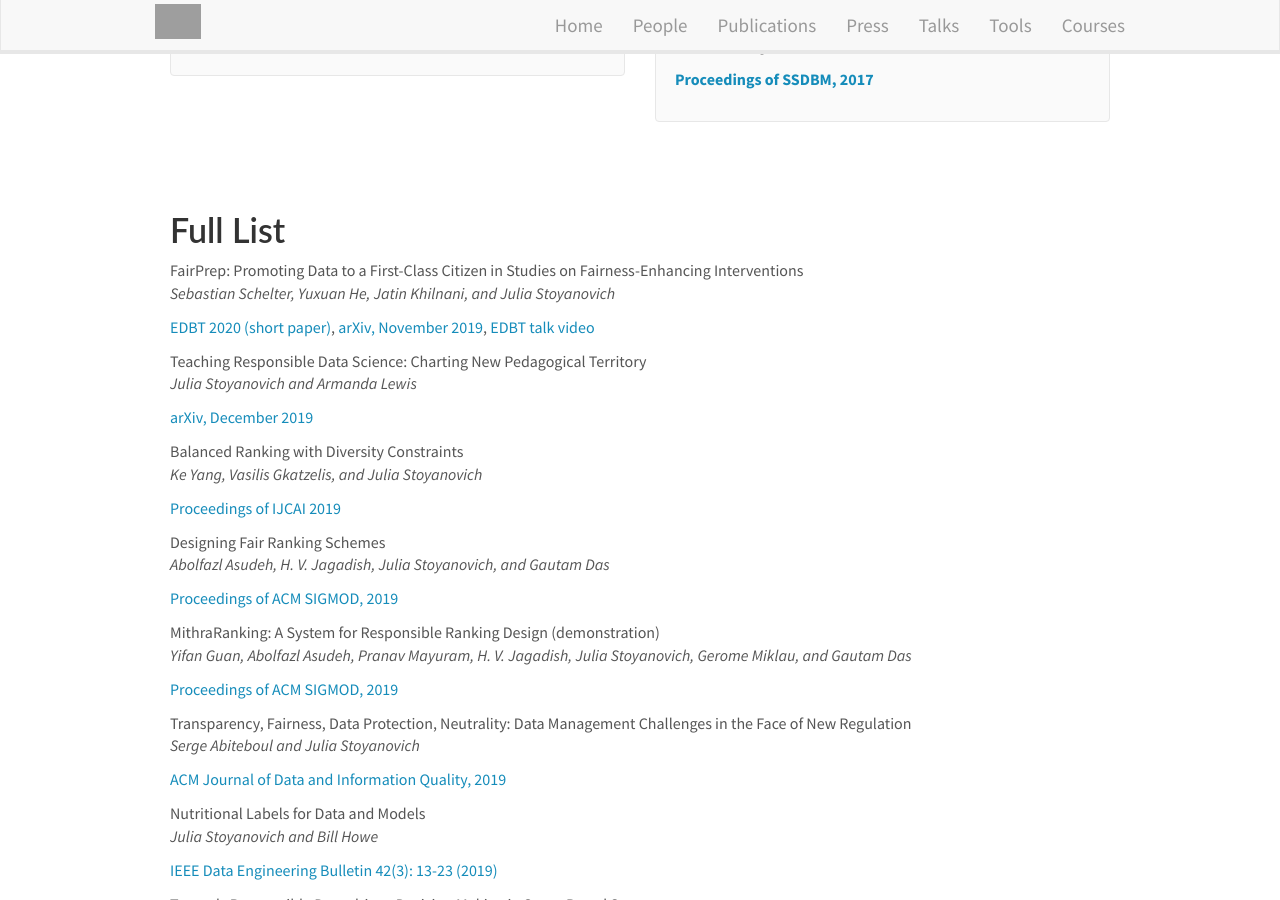
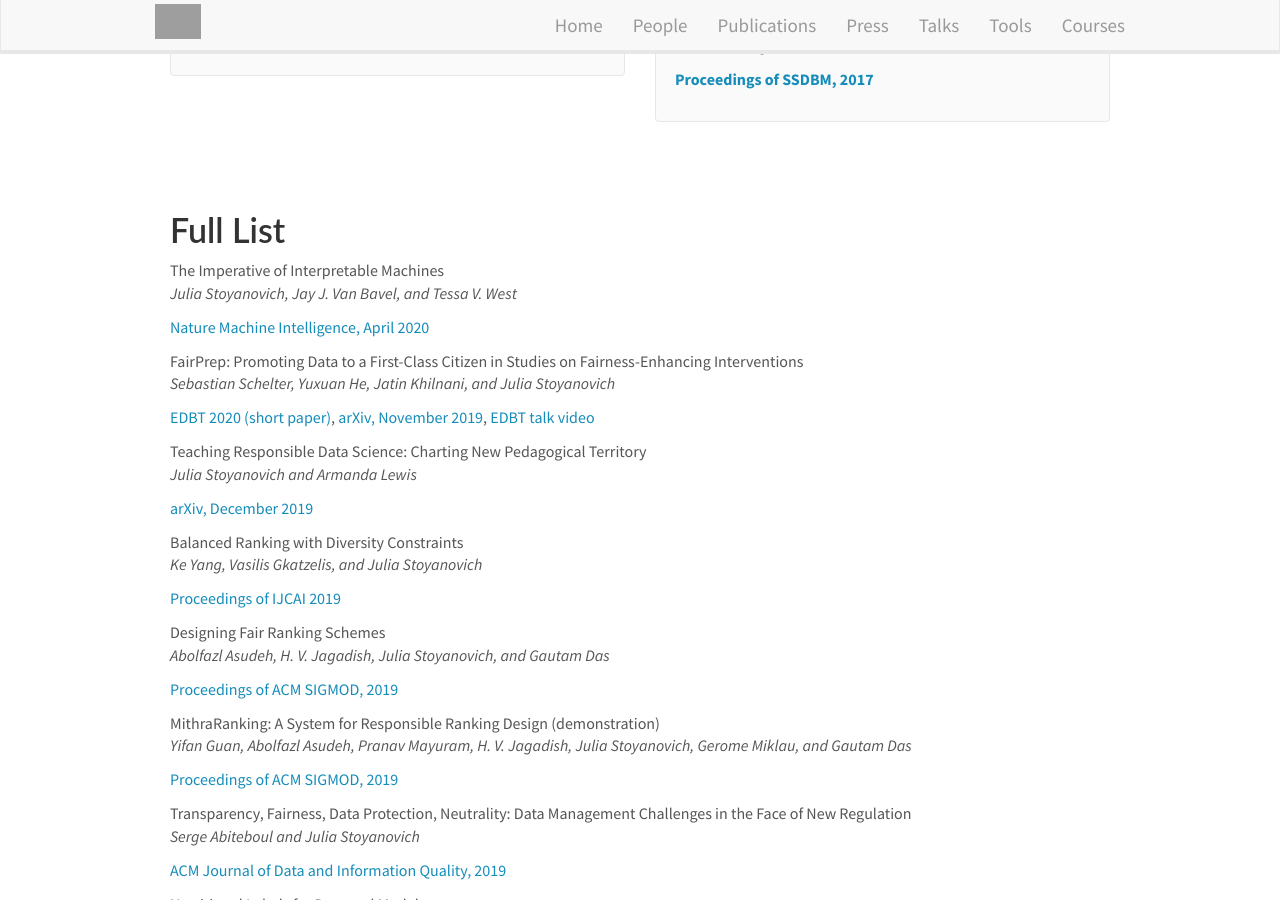
Before and after one commit to DataResponsibly/DataResponsibly.github.io, a Jekyll site: the page built from _pages/publications.md, in a window 1280 px wide and 900 px high, scrolled down 847 px. Built offline with Jekyll 4.4.1, drawn with Linux system fonts in a browser that asks for light colours; nearby versions of some CDN libraries; grey boxes are pictures that could not be loaded.

Commit message:
Update publications.yml

```diff
--- a/_data/publications.yml
+++ b/_data/publications.yml
@@ -1,3 +1,10 @@
+- title: "The Imperative of Interpretable Machines"
+  authors: Julia Stoyanovich, Jay J. Van Bavel, and Tessa V. West
+  number_link: 1
+  link:
+    url: https://www.nature.com/articles/s42256-020-0171-8
+    display:  "Nature Machine Intelligence, April 2020"
+
 - title: "FairPrep: Promoting Data to a First-Class Citizen in Studies on Fairness-Enhancing Interventions"
   authors: Sebastian Schelter, Yuxuan He, Jatin Khilnani, and Julia Stoyanovich
   number_link: 3
```
